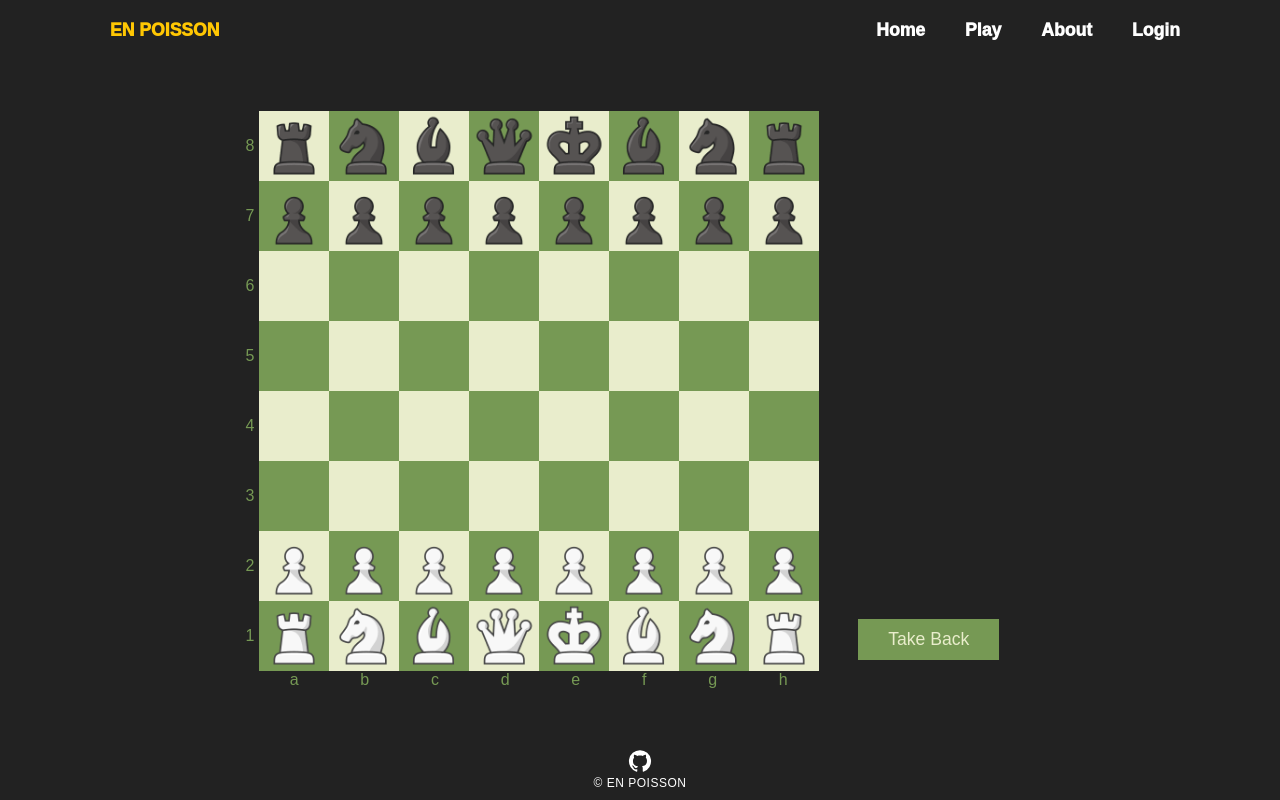
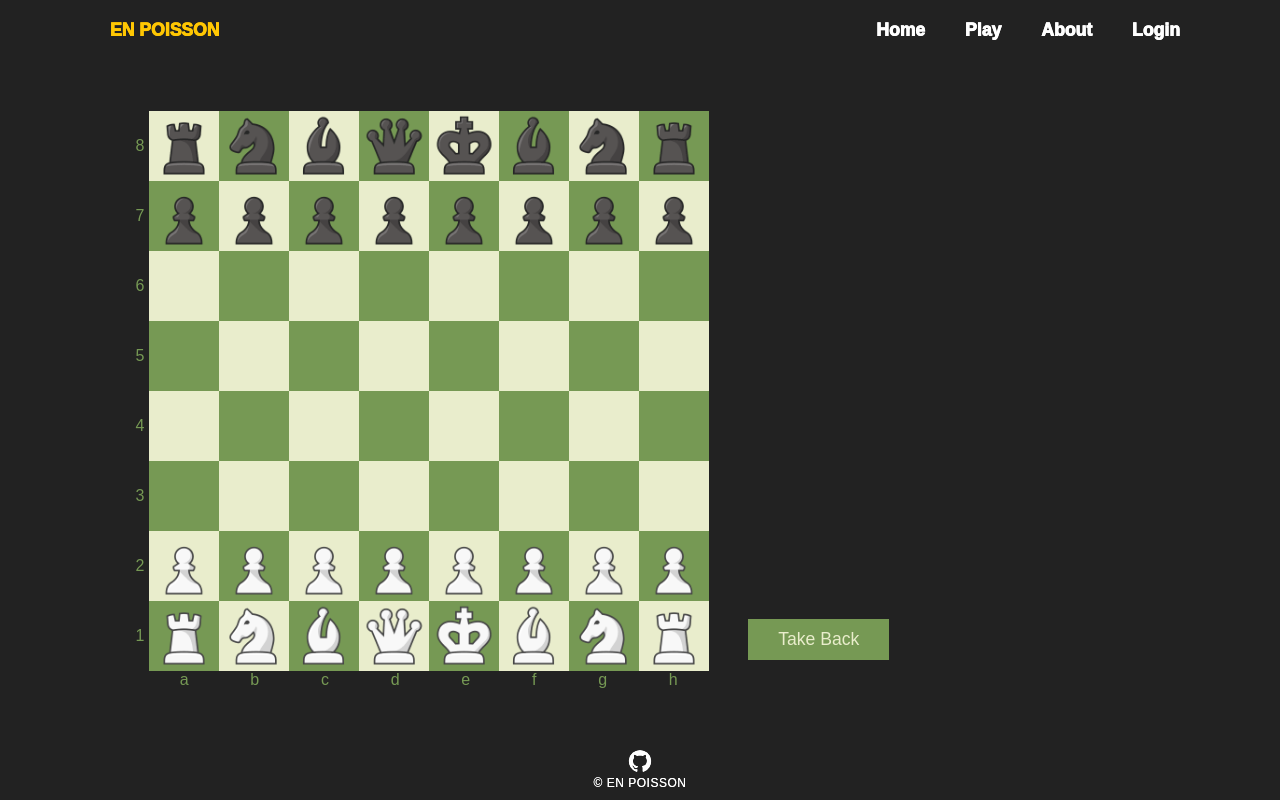
Before and after one commit to tonyjongyoonan/enpoisson, a React (Create React App) app in the folder frontend/: page /play in a window 1280 px wide. Built offline with nearby package versions, Linux system fonts and the light colour scheme; a web font is replaced by a local one.

Commit message:
moved board to play page, verifying style

```diff
--- a/frontend/src/App.js
+++ b/frontend/src/App.js
@@ -1,46 +1,25 @@
-import './App.css';
-import Board from './components/Board/Board';
-import { reducer } from './reducer/reducer'
-import { useReducer } from 'react'
-import { initGameState } from './constants';
-import AppContext from './contexts/Context'
-import Navbar from './components/Navbar';
-import Footer from './components/Footer';
-import Home from './pages/Home';
-import Play from './pages/Play';
-import About from './pages/About';
-import { BrowserRouter as Router, Route, Routes } from 'react-router-dom';
-import Control from './components/Control/Control';
-import TakeBack from './components/Control/bits/TakeBack';
-import MovesList from './components/Control/bits/MovesList';
-
+import "./App.css";
+import Navbar from "./components/Navbar";
+import Home from "./pages/Home";
+import Play from "./pages/Play";
+import About from "./pages/About";
+import Footer from "./components/Footer";
+import { BrowserRouter as Router, Route, Routes } from "react-router-dom";
 
 function App() {
-    const [appState, dispatch] = useReducer(reducer, initGameState)
-    const providerState = {
-      appState,
-      dispatch
-    }
   return (
-      <AppContext.Provider value={providerState}>
     <div className="App">
       <Router>
         <Navbar />
         <Routes>
-              <Route path="/" exact component={Home} />
-              <Route path="/play" exact component={Play} />
+          <Route path="/" exact element={<Home />} />
+          <Route path="/play" exact element={<Play />} />
           <Route path="/about" exact component={About} />
         </Routes>
-            <Board />
-            <Control>
-                <MovesList/>
-                <TakeBack/>
-            </Control>
         <Footer />
       </Router>
     </div>
-      </AppContext.Provider>
-    )
+  );
 }
 
 export default App;
--- a/frontend/src/pages/Play.js
+++ b/frontend/src/pages/Play.js
@@ -1,12 +1,35 @@
-import React from 'react'
-import Board from '../components/Board/Board'
+import React from "react";
+import { reducer } from "../reducer/reducer";
+import { useReducer } from "react";
+import { initGameState } from "../constants";
+import AppContext from "../contexts/Context";
+import Board from "../components/Board/Board";
+import Control from "../components/Control/Control";
+import Footer from "../components/Footer";
+import Navbar from "../components/Navbar";
+import TakeBack from "../components/Control/bits/TakeBack";
+import MovesList from "../components/Control/bits/MovesList";
+import { BrowserRouter as Router, Route, Routes } from "react-router-dom";
 
 function Play() {
+  const [appState, dispatch] = useReducer(reducer, initGameState);
+  const providerState = {
+    appState,
+    dispatch,
+  };
   return (
-    <div>
-      <Board />
-    </div>
-  )
+    <AppContext.Provider value={providerState}>
+      <div className="App">
+        <Navbar />
+        <Board />
+        <Control>
+          <MovesList />
+          <TakeBack />
+        </Control>
+        <Footer />
+      </div>
+    </AppContext.Provider>
+  );
 }
 
-export default Play
+export default Play;
```
Also changed, not shown: 1 other file (tests, documents, lock files or other folders). Lines whose indentation alone changed are shown as unchanged.
